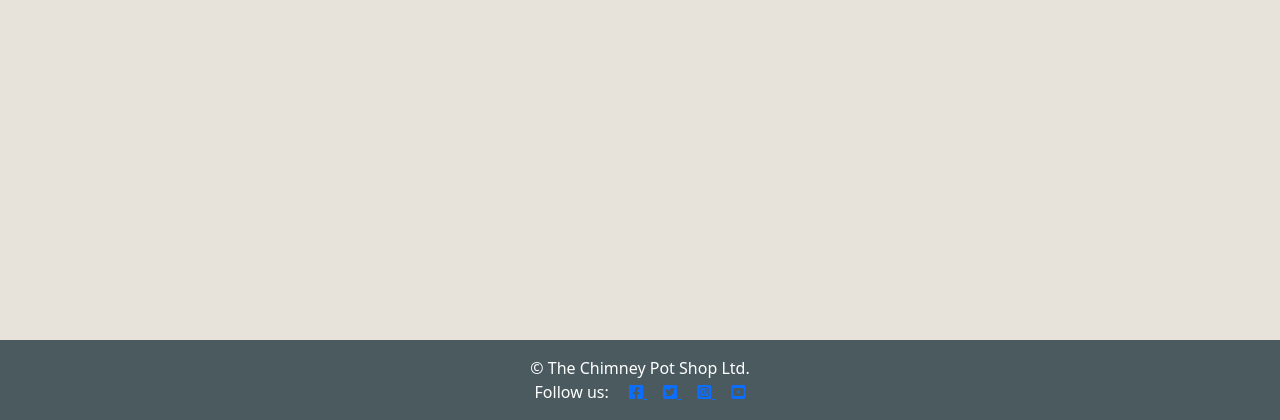
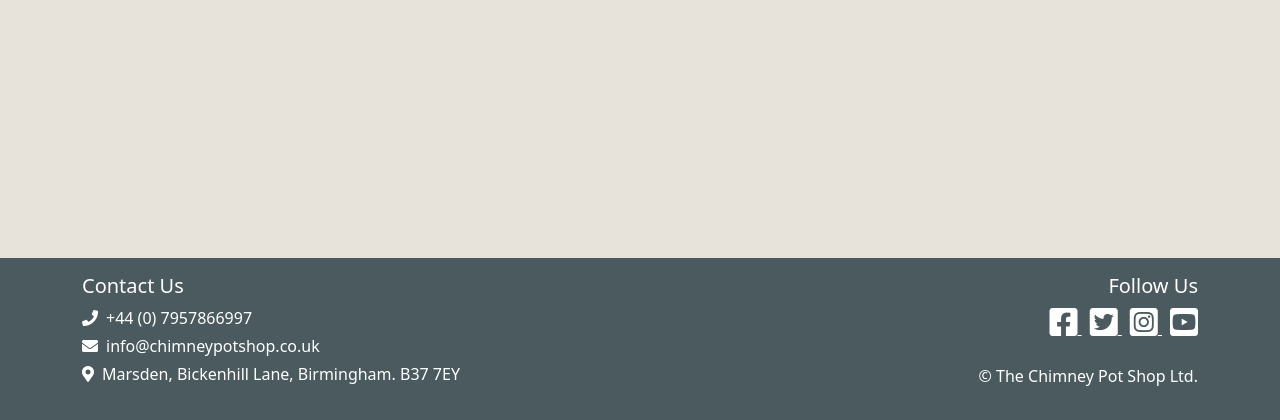
Before and after one commit to Diane-Ring/the_chimney_pot_shop, a Django app: page / in a window 1280 px wide. Shown: the part 380-800 px from the top of the page. Run offline with Django 5.2, Linux system fonts and the light colour scheme; data that the repository does not hold is empty.

Commit message:
Add contact details to footer

```diff
--- a/templates/base.html
+++ b/templates/base.html
@@ -103,25 +103,35 @@
 
     <!-- Footer -->
     <footer class="footer mt-auto py-3 dark-bg">
-        <p class="m-0 text-center text-white">
-            {% block copyright %}
-                © The Chimney Pot Shop Ltd.
-            {% endblock copyright %}
-        </p>
-        <p class="m-0 text-center text-white">Follow us:
-            <a href="https://www.facebook.com/" target="_blank" rel="noopener noreferrer" aria-label="Visit our Facebook page">
-                <i class="fab fa-facebook-square ms-3"></i>
-            </a>
-            <a href="https://twitter.com/" target="_blank" rel="noopener noreferrer" aria-label="Visit our Twitter page">
-                <i class="fab fa-twitter-square ms-3"></i>
-            </a>
-            <a href="https://www.instagram.com/" target="_blank" rel="noopener noreferrer" aria-label="Visit our Instagram page">
-                <i class="fab fa-instagram-square ms-3"></i>
-            </a>
-            <a href="https://www.youtube.com/" target="_blank" rel="noopener noreferrer" aria-label="Visit our YouTube channel">
-                <i class="fab fa-youtube-square ms-3"></i>
-            </a>
-        </p>
+        <div class="container">
+            <div class="row">
+                <div class="col-md-6 text-md-start text-white mb-2 mb-md-0">
+                    <h5>Contact Us</h5>
+                    <p class="mb-1"><i class="fas fa-phone me-2"></i>+44 (0) 7957866997</p>
+                    <p class="mb-1"><i class="fas fa-envelope me-2"></i>info@chimneypotshop.co.uk</p>
+                    <p class="mb-0"><i class="fas fa-map-marker-alt me-2"></i>Marsden, Bickenhill Lane, Birmingham. B37 7EY</p>
+                </div>
+                <div class="col-md-6 text-end text-md-end text-white">
+                    <h5>Follow Us</h5>
+                    <a href="https://www.facebook.com/" target="_blank" rel="noopener noreferrer" aria-label="Visit our Facebook page" class="text-white">
+                        <i class="fab fa-facebook-square ms-2 fa-2x"></i>
+                    </a>
+                    <a href="https://twitter.com/" target="_blank" rel="noopener noreferrer" aria-label="Visit our Twitter page" class="text-white">
+                        <i class="fab fa-twitter-square ms-2 fa-2x"></i>
+                    </a>
+                    <a href="https://www.instagram.com/" target="_blank" rel="noopener noreferrer" aria-label="Visit our Instagram page" class="text-white">
+                        <i class="fab fa-instagram-square ms-2 fa-2x"></i>
+                    </a>
+                    <a href="https://www.youtube.com/" target="_blank" rel="noopener noreferrer" aria-label="Visit our YouTube channel" class="text-white">
+                        <i class="fab fa-youtube-square ms-2 fa-2x"></i>
+                    </a>
+                    {% block copyright %}
+                    <p class="mt-4 text-end text-white">© The Chimney Pot Shop Ltd.</p>
+                    {% endblock copyright %}
+                </div>
+
+            </div>
+        </div>
     </footer>
 
     <script src="https://cdn.jsdelivr.net/npm/bootstrap@5.0.1/dist/js/bootstrap.bundle.min.js"
```
